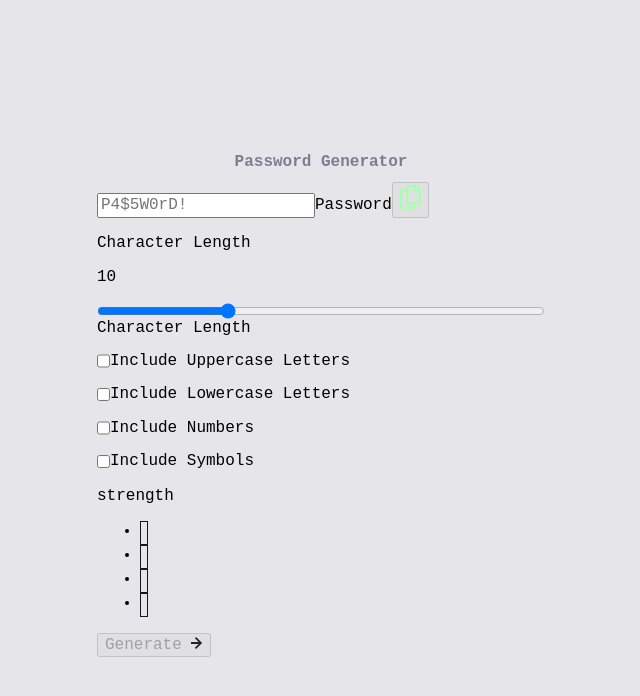
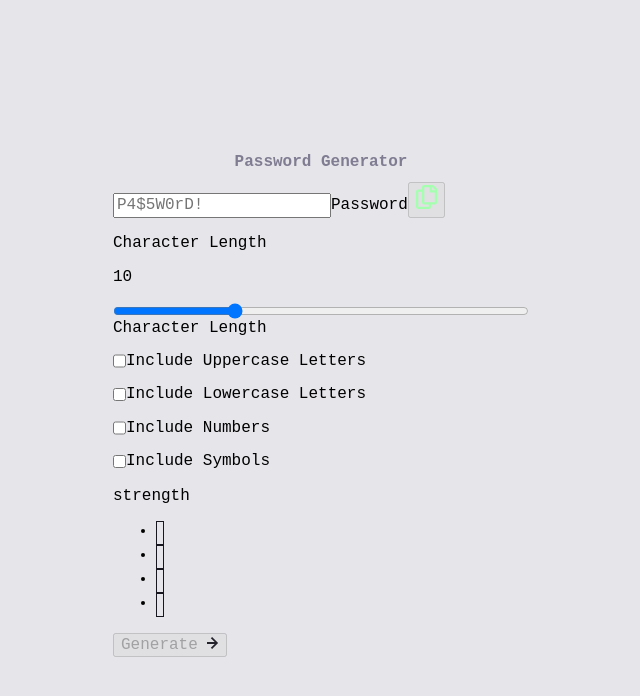
Before and after one commit to alexl8819/password-generator-app, a React (Vite) app: page / in a window 1280 px wide. Shown: the top 696 px of the page, without its empty margins (319-959 px from the left). Built offline with nearby package versions, Linux system fonts and the light colour scheme.

Commit message:
refactor: reduce container width on larger viewports

```diff
--- a/src/App.css
+++ b/src/App.css
@@ -12,6 +12,6 @@
 
 @media screen and (min-width: 640px) {
   .container {
-    min-width: 28rem;
+    min-width: 26rem;
   }
 }
```
